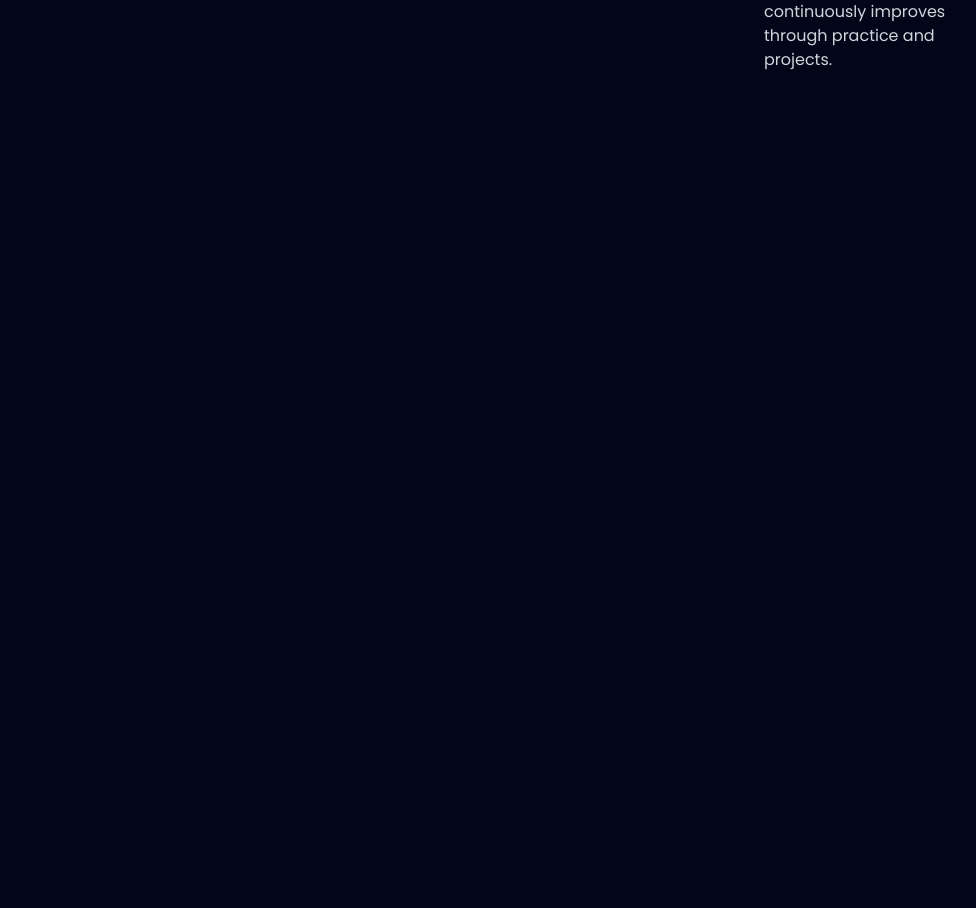
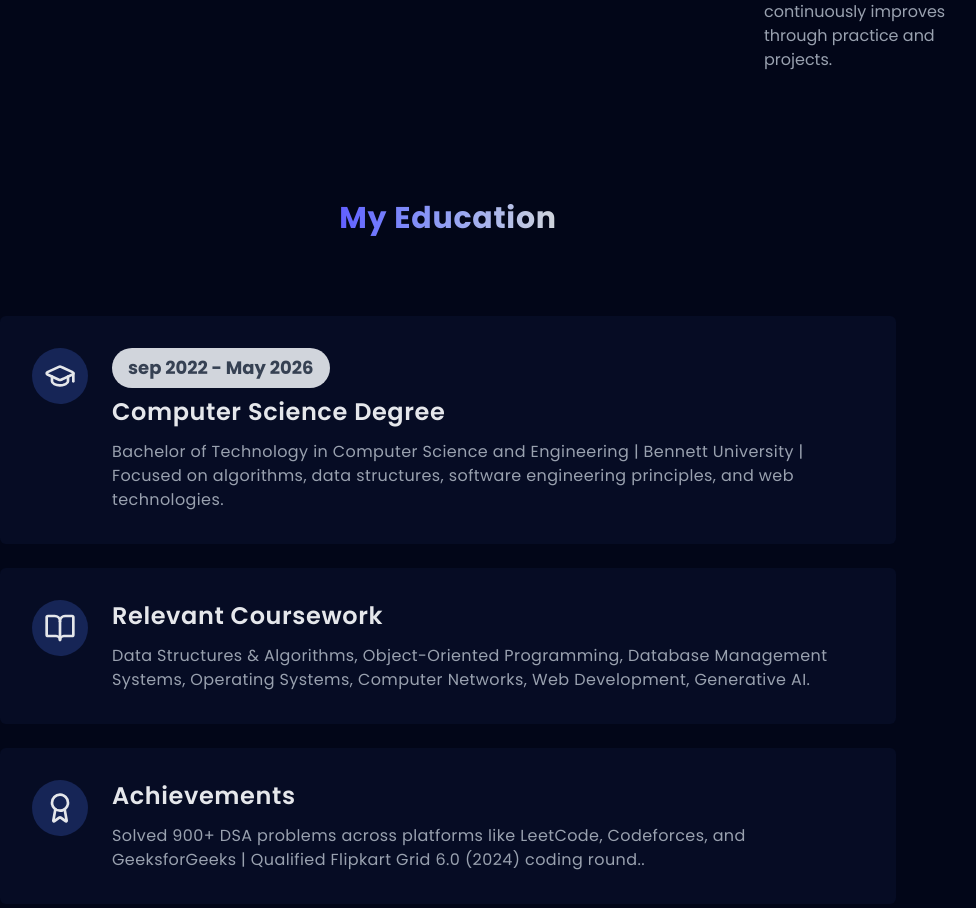
Before and after one commit to Uzmaa7/Portfolio, a Next.js app: page / in a window 1280 px wide. Shown: the part 1228-2136 px from the top of the page, without its empty margins (192-1168 px from the left). Before the commit the page ends 1300 px from the top, so only its background shows below. Built offline with nearby package versions, Linux system fonts and the light colour scheme.

Commit message:
feat(resume): build ResumeSection with a reusable ResumeCard component Implemented a structured resume layout with a polymorphic card system to display my education. This modular approach ensures responsive alignment and consistent branding across the portfolio.

```diff
--- a/src/app/page.tsx
+++ b/src/app/page.tsx
@@ -1,10 +1,14 @@
 import HeroSection from "@/components/home/hero/HeroSection";
 import ServiceSection from "@/components/home/services/ServiceSection";
+import ResumeSection from "@/components/resume/ResumeSection";
+
+
 export default function Home() {
   return (
    <>
    <HeroSection/>
    <ServiceSection/>
+   <ResumeSection/>
    </>
   );
 }
--- a/src/components/general/navbar/MobileNav.tsx
+++ b/src/components/general/navbar/MobileNav.tsx
@@ -1,5 +1,7 @@
 import { navLinks } from "./Navbar"
 import Link from "next/link";
+import LinkButton from "../LinkButton";
+import { LuDownload } from "react-icons/lu";
 
 interface MobileNavProps{
     navOpen:boolean
@@ -12,13 +14,13 @@ export default function MobileNav({navOpen} : MobileNavProps){
         {/* insetbackground */}
         <div className={`fixed inset-0 transform right-0
             z-50 bg-black opacity-30 w-full h-screen transition-all
-             duration-500 ${showMobileNav}`}></div>
+             duration-500 lg:hidden ${showMobileNav}`}></div>
 
         {/* navlinks */}
         <ul className={`fixed flex items-center justify-center text-white flex-col
             h-full transform transition-all duration-500 delay-300
             w-[80%] sm:w-[60%] bg-slate-800 space-y-1 z-80 right-0
-            top-0 ${showMobileNav}`}>
+            top-0  lg:hidden ${showMobileNav}`}>
 
             {navLinks.map((link) => {
                 return(
@@ -28,6 +30,11 @@ export default function MobileNav({navOpen} : MobileNavProps){
                 )
             })}
 
+        <div className="my-4">
+            <LinkButton href="/documents/cv.pdf" text="Download CV" download
+            icon={LuDownload} iconPosition="left" />
+        </div>
+
         </ul>
         </>
     )
--- a/src/components/general/navbar/Navbar.tsx
+++ b/src/components/general/navbar/Navbar.tsx
@@ -33,7 +33,7 @@ function Navbar(){
         window.addEventListener("scroll", navHandler);
 
         return () => {
-            return window.removeEventListener("scroll", navHandler);
+            window.removeEventListener("scroll", navHandler);
         }
     },[])
 
--- a/src/components/home/services/ServiceCard.tsx
+++ b/src/components/home/services/ServiceCard.tsx
@@ -16,7 +16,7 @@ export default function ServiceCard({
         <div>
             <Image src={icon} alt="service-icon" width={60} height={60}/>
             <h3 className="my-4 text-xl md:text-2xl font-bold text-gray-200">{name}</h3>
-            <p className="text-gray-300">{description}</p>
+            <p className="text-gray-400">{description}</p>
         </div>
 
     )
--- /dev/null
+++ b/src/components/resume/ResumeCard.tsx
@@ -0,0 +1,34 @@
+import { IconType } from "react-icons";
+
+interface ResumeCardProps{
+    role:string,
+    icon:IconType,
+    date?:string,
+    description:string,
+}
+export default function ResumeCard({role,icon:Icon,date,description}:ResumeCardProps){
+    return(
+        <div className="flex items-start space-x-6 bg-blue-950/20 p-4 sm:p-8 rounded-md">
+            <div className="w-10 h-10 sm:w-14 sm:h-14 bg-blue-950 rounded-full grid place-items-center">
+                <Icon className="w-6 h-6 sm:w-8 sm:h-8 text-gray-200"/>
+            </div>
+
+            <div className="flex-1">
+                {date && (
+                    <p className="mb-2 px-4 py-1 sm:py-1.5 rounded-full bg-gray-300
+                    text-gray-700 w-fit text-sm sm:text-lg font-bold">
+                        {date}
+                    </p>
+                )}
+                <p className="text-gray-200 text-xl sm:text-2xl font-semibold tracking-wide">
+                    {role}
+                </p>
+
+                <p className="text-sm sm:text-base mt-3 text-gray-400 tracking-wide">
+                    {description}
+                </p>
+
+            </div>
+        </div>
+    )
+}
--- /dev/null
+++ b/src/components/resume/ResumeSection.tsx
@@ -0,0 +1,40 @@
+import { LuAward, LuBookOpen, LuGraduationCap } from "react-icons/lu"
+import Header from "../general/Header"
+import ResumeCard from "./ResumeCard"
+
+
+export default function ResumeSection(){
+    return(
+        <section id="resume" className="my-12">
+
+            <div className="w-[90%] sm:w-[70%] mx-auto gap-10">
+
+                {/* education Section */}
+                <div>
+                    <Header title="My Education" as="h2"/>
+                    <div className="space-y-6">
+                        <ResumeCard icon= {LuGraduationCap} role="Computer Science Degree"
+                        description="Bachelor of Technology in Computer Science and Engineering |
+                        Bennett University | Focused on algorithms, data structures,
+                        software engineering principles, and web technologies." date="sep 2022 - May 2026"
+                        />
+
+                         <ResumeCard icon= {LuBookOpen} role="Relevant Coursework"
+                        description="Data Structures & Algorithms, Object-Oriented Programming,
+                        Database Management Systems, Operating Systems, Computer Networks,
+                        Web Development, Generative AI."
+                        />
+
+
+                        <ResumeCard icon= {LuAward} role="Achievements"
+                        description="Solved 900+ DSA problems across platforms like LeetCode, Codeforces, and GeeksforGeeks |
+                        Qualified Flipkart Grid 6.0 (2024) coding round.."
+                        />
+                    </div>
+                </div>
+
+            </div>
+
+        </section>
+    )
+}
```
